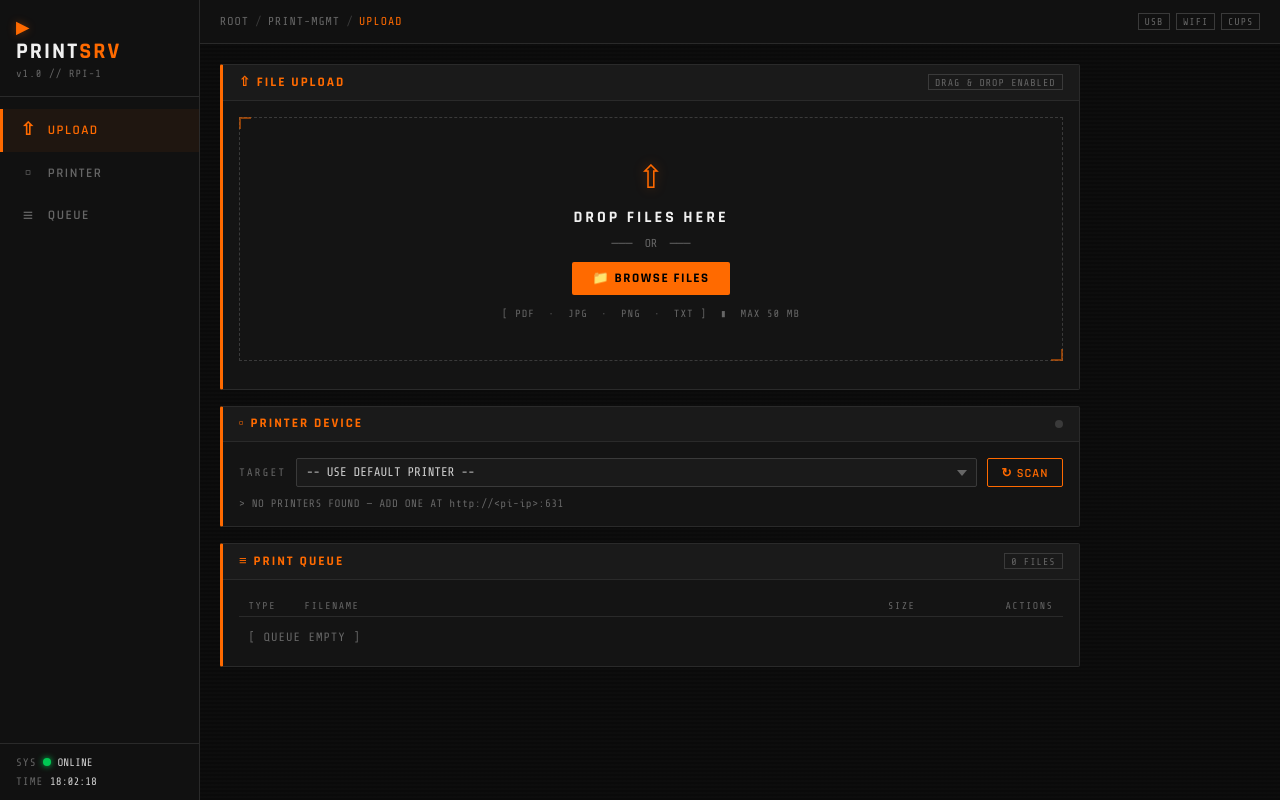
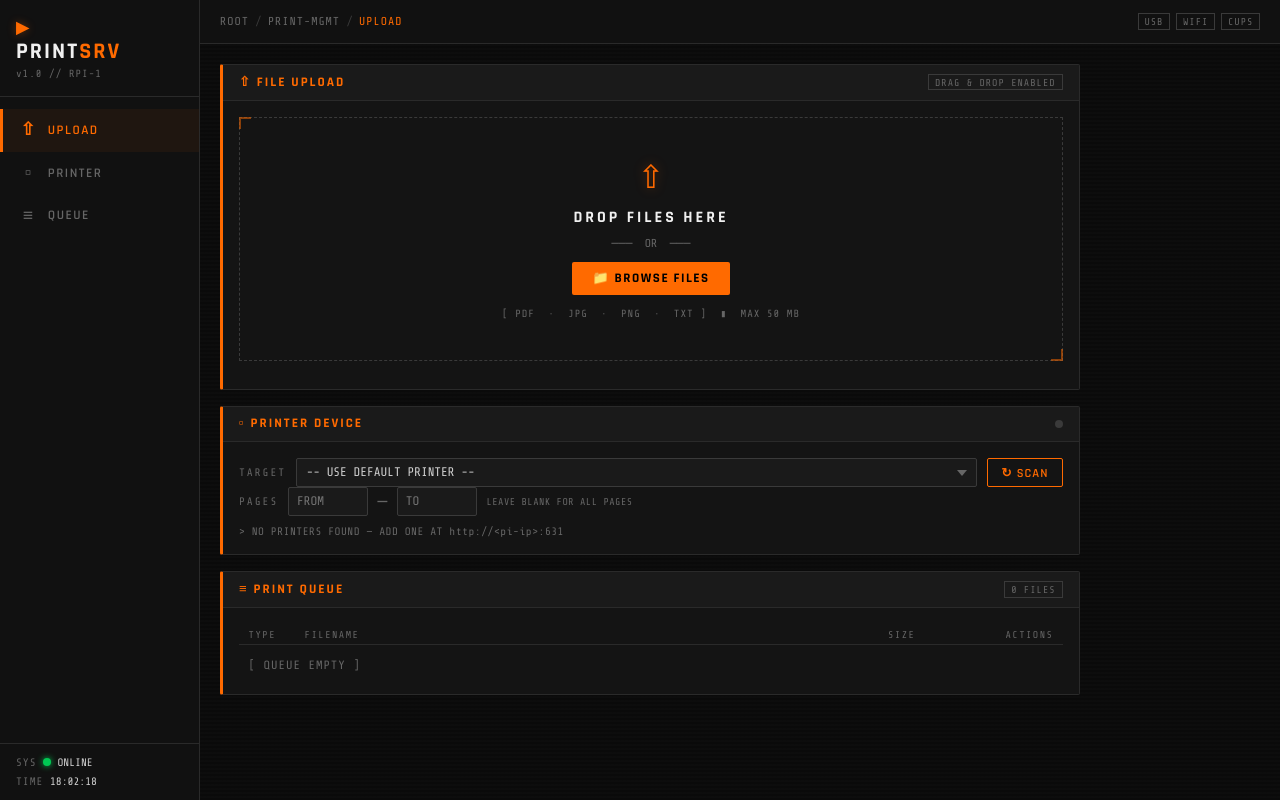
Before and after one commit to vrh94/pi_printer, a Flask app: page / in a window 1280 px wide. Run offline with Flask 3, Linux system fonts and the light colour scheme; data that the repository does not hold is empty.

Commit message:
Add page range input for printing and enhance print functionality
- Updated the frontend to include inputs for specifying page ranges in the print dialog.
- Modified the print_file function to accept page_from and page_to parameters for PDF printing.
- Implemented image conversion to PDF for supported formats before printing.
- Enhanced CUPS print command to handle page ranges.
- Updated README with installation instructions and hardware requirements.

```diff
--- a/app.py
+++ b/app.py
@@ -99,8 +99,10 @@
 
     body = request.get_json(silent=True) or {}
     printer_name = body.get('printer') or None
+    page_from = body.get('page_from') or None
+    page_to = body.get('page_to') or None
 
-    success, message = do_print(filepath, printer_name)
+    success, message = do_print(filepath, printer_name, page_from, page_to)
     logger.info('Print %s -> success=%s msg=%s', filename, success, message)
 
     if success and AUTO_DELETE_AFTER_PRINT:
--- a/printer.py
+++ b/printer.py
@@ -1,6 +1,7 @@
 import subprocess
 import os
 import logging
+import tempfile
 
 from config import DEFAULT_PRINTER, LPR_TIMEOUT
 
@@ -64,12 +65,17 @@
     return printers
 
 
-def print_file(filepath, printer_name=None):
+_IMAGE_TYPES = ('png', 'jpeg')
+
+
+def print_file(filepath, printer_name=None, page_from=None, page_to=None):
     """
     Send filepath to the printer.
 
-    Tries lpr first (requires CUPS).
-    Falls back to writing raw bytes to /dev/usb/lp0 if lpr is unavailable.
+    Images (PNG/JPEG) are converted to PDF via img2pdf before printing
+    so the splix/foo2 driver receives a format it can process.
+
+    page_from / page_to: optional 1-based integers for a page range (PDF only).
 
     Returns (success: bool, message: str).
     """
@@ -77,8 +83,12 @@
         return False, 'File not found'
 
     target_printer = printer_name or DEFAULT_PRINTER
+    ftype = _detect_type(filepath)
 
-    success, message = _lpr_print(filepath, target_printer)
+    if ftype in _IMAGE_TYPES:
+        return _print_image(filepath, target_printer)
+
+    success, message = _lpr_print(filepath, target_printer, page_from, page_to)
     if success:
         return True, message
 
@@ -86,7 +96,6 @@
     # returned an error — an lpr error likely means a real printer problem).
     if 'not installed' in message:
         logger.warning('lpr not available, attempting raw /dev/usb/lp0 fallback')
-        ftype = _detect_type(filepath)
         if ftype not in ('text',):
             return False, (
                 'lpr not installed and raw USB mode only supports plain text. '
@@ -97,10 +106,41 @@
     return False, message
 
 
-def _lpr_print(filepath, printer_name=None):
+def _print_image(filepath, printer_name=None):
+    """Convert image to PDF via img2pdf, then send to lpr."""
+    with tempfile.NamedTemporaryFile(suffix='.pdf', delete=False) as tmp:
+        tmp_path = tmp.name
+
+    try:
+        result = subprocess.run(
+            ['img2pdf', filepath, '-o', tmp_path],
+            capture_output=True,
+            text=True,
+            timeout=60,
+        )
+        if result.returncode != 0:
+            err = result.stderr.strip() or 'img2pdf conversion failed'
+            return False, f'Image conversion failed: {err}'
+
+        logger.info('Converted %s to PDF for printing', filepath)
+        return _lpr_print(tmp_path, printer_name, None, None)
+    except FileNotFoundError:
+        return False, 'img2pdf not installed — run: sudo apt install img2pdf'
+    finally:
+        try:
+            os.unlink(tmp_path)
+        except OSError:
+            pass
+
+
+def _lpr_print(filepath, printer_name=None, page_from=None, page_to=None):
     cmd = ['lpr']
     if printer_name:
         cmd += ['-P', printer_name]
+    if page_from or page_to:
+        start = int(page_from) if page_from else 1
+        end = int(page_to) if page_to else 9999
+        cmd += ['-o', f'page-ranges={start}-{end}']
     cmd.append(filepath)
 
     try:
--- a/static/app.js
+++ b/static/app.js
@@ -137,7 +137,9 @@
 // ── Print ──────────────────────────────────────────────────────────────────
 
 async function printFile(name, btn) {
-  const printer = document.getElementById('printer-dropdown').value;
+  const printer  = document.getElementById('printer-dropdown').value;
+  const pageFrom = parseInt(document.getElementById('page-from').value, 10) || null;
+  const pageTo   = parseInt(document.getElementById('page-to').value, 10)   || null;
 
   if (btn) { btn.disabled = true; btn.textContent = 'SENDING…'; }
 
@@ -157,7 +159,7 @@
     const res = await fetch(`/print/${encodeURIComponent(name)}`, {
       method: 'POST',
       headers: { 'Content-Type': 'application/json' },
-      body: JSON.stringify({ printer: printer || null }),
+      body: JSON.stringify({ printer: printer || null, page_from: pageFrom, page_to: pageTo }),
     });
     const data = await res.json();
     showToast(data.message, data.success ? 'ok' : 'error');
--- a/static/style.css
+++ b/static/style.css
@@ -489,6 +489,34 @@
 }
 select:focus { border-color: var(--orange); }
 
+.page-input {
+  width: 5rem;
+  background: var(--bg3);
+  color: var(--text);
+  border: 1px solid var(--border-hi);
+  border-radius: var(--radius);
+  padding: 0.38rem 0.5rem;
+  font-family: var(--font-mono);
+  font-size: 0.78rem;
+  outline: none;
+  transition: border-color 0.15s;
+  -moz-appearance: textfield;
+}
+.page-input::-webkit-inner-spin-button,
+.page-input::-webkit-outer-spin-button { -webkit-appearance: none; margin: 0; }
+.page-input:focus { border-color: var(--orange); }
+.page-sep {
+  color: var(--text-dim);
+  font-family: var(--font-mono);
+}
+.field-hint {
+  font-family: var(--font-mono);
+  font-size: 0.62rem;
+  color: var(--text-dim);
+  letter-spacing: 0.5px;
+  white-space: nowrap;
+}
+
 .status-line {
   font-family: var(--font-mono);
   font-size: 0.68rem;
--- a/templates/index.html
+++ b/templates/index.html
@@ -102,6 +102,13 @@
               </select>
               <button id="refresh-printers" class="btn-ghost">&#8635; SCAN</button>
             </div>
+            <div class="field-row">
+              <label class="field-label">PAGES</label>
+              <input type="number" id="page-from" class="page-input" min="1" placeholder="FROM">
+              <span class="page-sep">&#9472;</span>
+              <input type="number" id="page-to" class="page-input" min="1" placeholder="TO">
+              <span class="field-hint">LEAVE BLANK FOR ALL PAGES</span>
+            </div>
             <p id="printer-status" class="status-line"></p>
           </div>
         </section>
```
Also changed, not shown: README.md.
